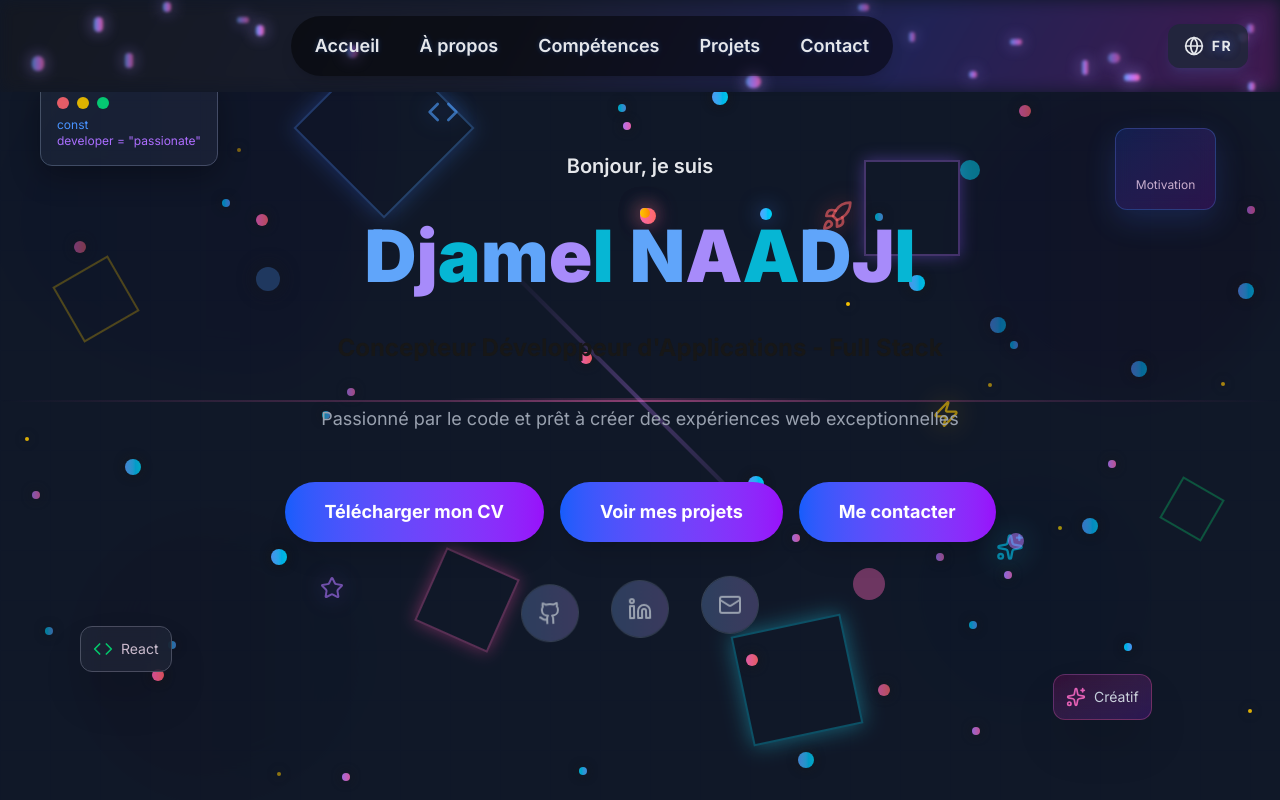
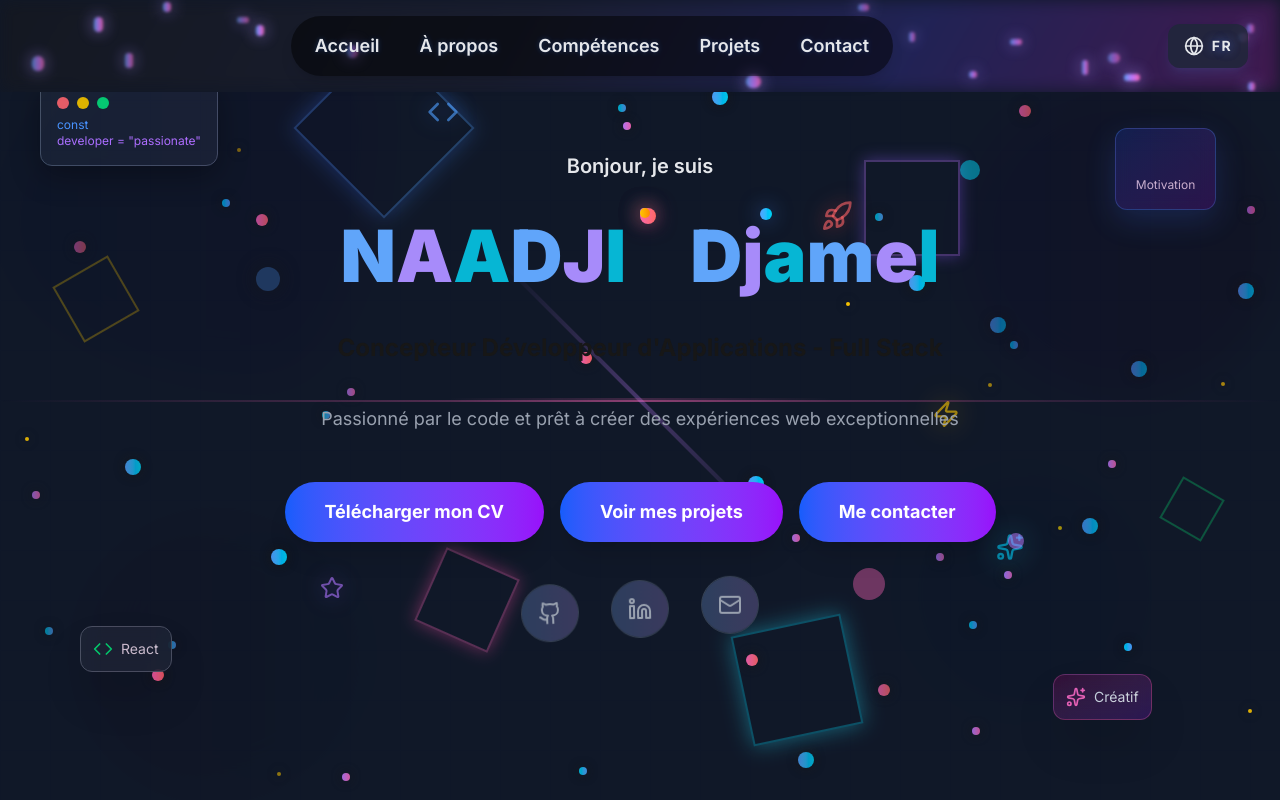
Before and after one commit to Mat95rix7/My_PortFolio, a Next.js app: page / in a window 1280 px wide. Shown: the top 800 px of the page. Built offline with nearby package versions, Linux system fonts and the light colour scheme.

Commit message:
first after last

```diff
--- a/app/layout.tsx
+++ b/app/layout.tsx
@@ -13,7 +13,7 @@ const inter = Inter({
 });
 
 export const metadata: Metadata = {
-  title: "Mat95rix7's B Portfolio",
+  title: "Mat95rix7's Portfolio",
   description: "Portfolio of a Application Designer and Developer",
 };
 
--- a/components/Hero.tsx
+++ b/components/Hero.tsx
@@ -44,22 +44,22 @@ const FlyingName = ({ first, last }: { first: string; last: string }) => {
   }, [first, last]);
   return (
     <h1 className="text-5xl md:text-7xl font-black mb-4 flex justify-center">
+      {last.split("").map((char, i) => (
+        <span
+          key={first.length + i}
+          ref={el => { lettersRef.current[first.length + i] = el; }}
+          style={{ color: colors[(first.length + i) % colors.length] }}
+          className="inline-block font-black"
+        >
+          {char}
+        </span>
+      ))}
+      <span className="mx-8" />
       {first.split("").map((char, i) => (
         <span
           key={i}
           ref={el => { lettersRef.current[i] = el; }}
           style={{ color: colors[i % colors.length] }}
-          className="inline-block font-black"
-        >
-          {char}
-        </span>
-      ))}
-      <span className="mx-2" />
-      {last.split("").map((char, i) => (
-        <span
-          key={first.length + i}
-          ref={el => { lettersRef.current[first.length + i] = el; }}
-          style={{ color: colors[(first.length + i) % colors.length] }}
           className="inline-block font-black"
         >
           {char}
```
